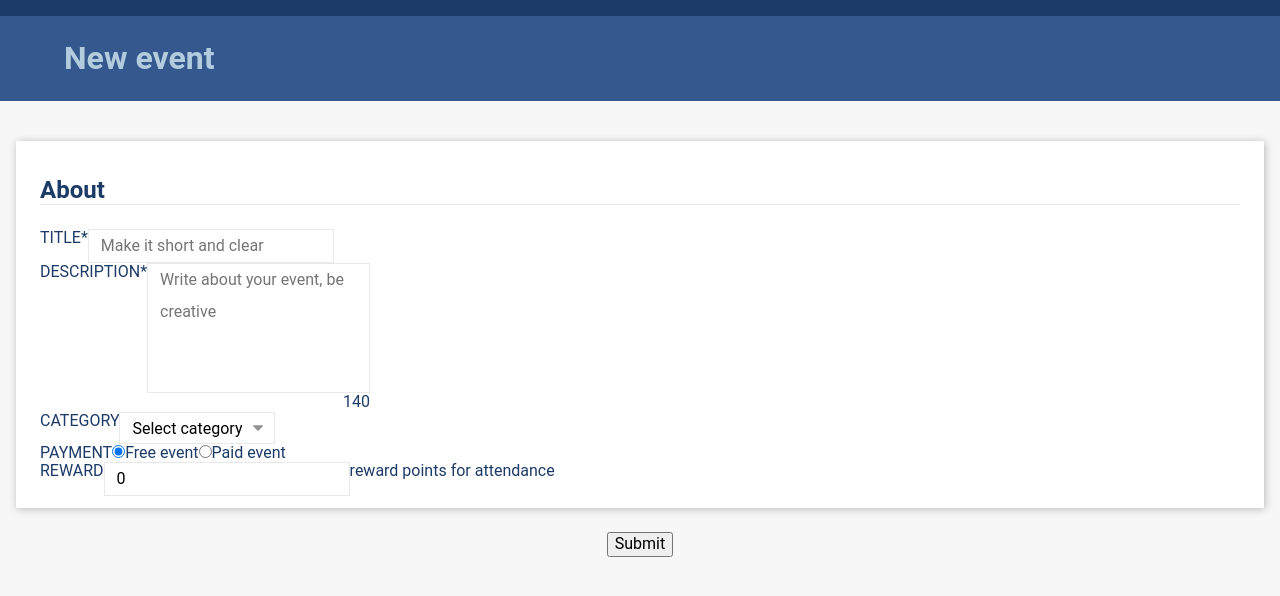
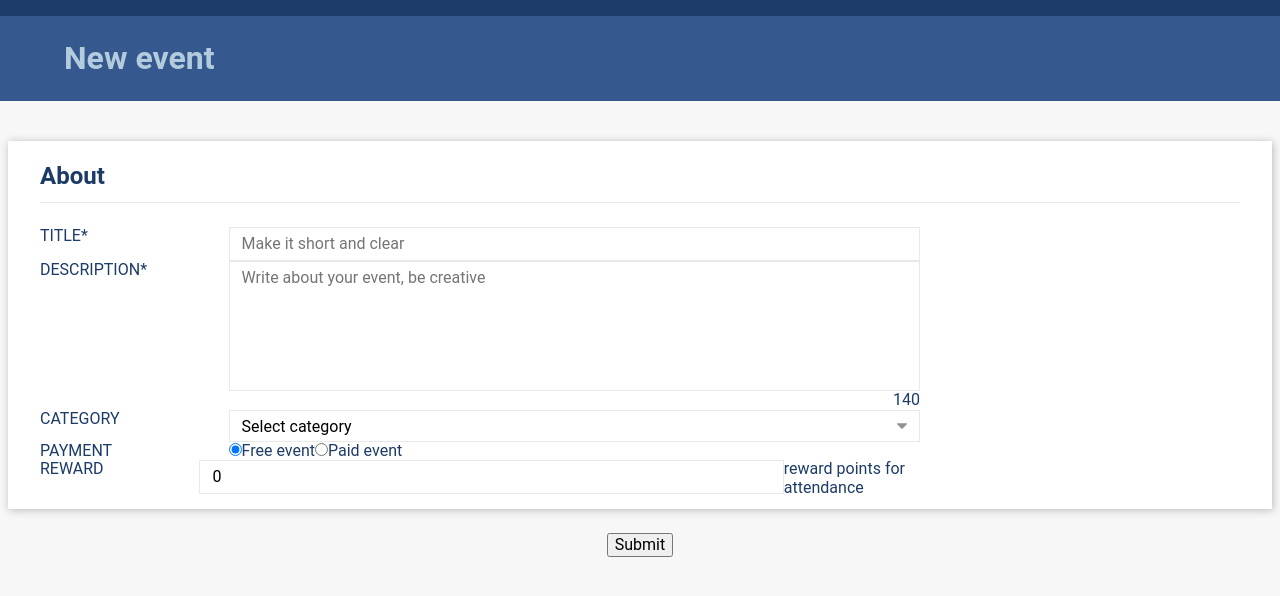
Before and after one commit to pumanitro/Accenture-Interview-App, a React (Create React App) app: page / in a window 1280 px wide. Shown: the top 596 px of the page. Built offline with nearby package versions, Linux system fonts and the light colour scheme.

Commit message:
Styled Form Element.

```diff
--- a/src/components/Card/Card.s.ts
+++ b/src/components/Card/Card.s.ts
@@ -2,7 +2,7 @@ import styled from 'styled-components';
 
 export const Card = styled.div`
   background-color: ${props => props.theme.colors.utils.background.light};
-  padding: 12px 24px;
+  padding: 12px 32px;
   display: flex;
   flex-direction: column;
   width: 100%;
@@ -13,4 +13,6 @@ export const Card = styled.div`
 
 export const CardTitle = styled.h3`
   border-bottom: 1px solid ${props => props.theme.colors.utils.border.mid};
+  margin-top: 10px;
+  padding-bottom: 12px;
 `;
--- a/src/components/FormElement/FormElement.s.tsx
+++ b/src/components/FormElement/FormElement.s.tsx
@@ -1,7 +1,14 @@
 import styled from 'styled-components';
+import { Overline } from 'components/Overline/Overline.s';
 
 export const FormElementWrapper = styled.div`
   display: flex;
   flex-direction: row;
   justify-content: flex-start;
+
+  padding-right: 320px;
 `;
+
+export const StyledOverline = styled(Overline)`
+  width: 240px;
+`;
--- a/src/components/FormElement/FormElement.tsx
+++ b/src/components/FormElement/FormElement.tsx
@@ -1,6 +1,5 @@
 import React, { FC } from 'react';
-import { Overline } from '../Overline/Overline.s';
-import { FormElementWrapper } from './FormElement.s';
+import { FormElementWrapper, StyledOverline } from './FormElement.s';
 
 type FormElementPropsType = {
   title: string;
@@ -10,10 +9,10 @@ type FormElementPropsType = {
 export const FormElement: FC<FormElementPropsType> = ({ title, isRequired = false, children }) => {
   return (
     <FormElementWrapper>
-      <Overline>
+      <StyledOverline>
         {title}
         {isRequired && '*'}
-      </Overline>
+      </StyledOverline>
       {children}
     </FormElementWrapper>
   );
--- a/src/components/GlobalErrorMessage/GlobalErrorMessage.s.ts
+++ b/src/components/GlobalErrorMessage/GlobalErrorMessage.s.ts
@@ -3,10 +3,11 @@ import styled from 'styled-components';
 export const ErrorTooltip = styled.div`
   position: relative;
   display: inline-block;
+  width: 100%;
 `;
 
 export const ErrorTooltipText = styled.span`
-  width: 200px;
+  width: 240px;
   background-color: ${props => props.theme.colors.functional.error};
   color: #fff;
   text-align: center;
--- a/src/components/Input/Input.s.tsx
+++ b/src/components/Input/Input.s.tsx
@@ -9,6 +9,9 @@ export const StyledFormElement = css<StyledFormElementPropsType>`
   padding: 0 12px;
   border: 1px solid
     ${props => (props.hasError ? props.theme.colors.functional.error : props.theme.colors.utils.border.mid)};
+  width: 100%;
+
+  box-sizing: border-box;
 `;
 
 export const StyledInput = styled.input`
--- /dev/null
+++ b/src/global/ObjectForm/ObjectField.s.tsx
@@ -0,0 +1,5 @@
+import styled from 'styled-components';
+
+export const ObjectFieldWrapper = styled.div`
+  width: 100%;
+`;
--- a/src/global/ObjectForm/ObjectField.tsx
+++ b/src/global/ObjectForm/ObjectField.tsx
@@ -1,6 +1,7 @@
 import React, { FC, useState } from 'react';
 import { useObjectField } from './useObjectField';
 import { FormBagType, SetValueType } from './ObjectFormContext';
+import { ObjectFieldWrapper } from './ObjectField.s';
 
 export type ErrorType = string | undefined | false;
 
@@ -23,7 +24,7 @@ export const ObjectField: FC<ObjectFieldType> = ({ name, children, validateFunct
   const [, setError] = useState<ErrorType>(undefined);
 
   return (
-    <div
+    <ObjectFieldWrapper
       onBlur={() => {
         if (!validateFunction) {
           return;
@@ -41,6 +42,6 @@ export const ObjectField: FC<ObjectFieldType> = ({ name, children, validateFunct
       }}
     >
       {children({ value, setValue, error: formBag.errors[name] })}
-    </div>
+    </ObjectFieldWrapper>
   );
 };
```
